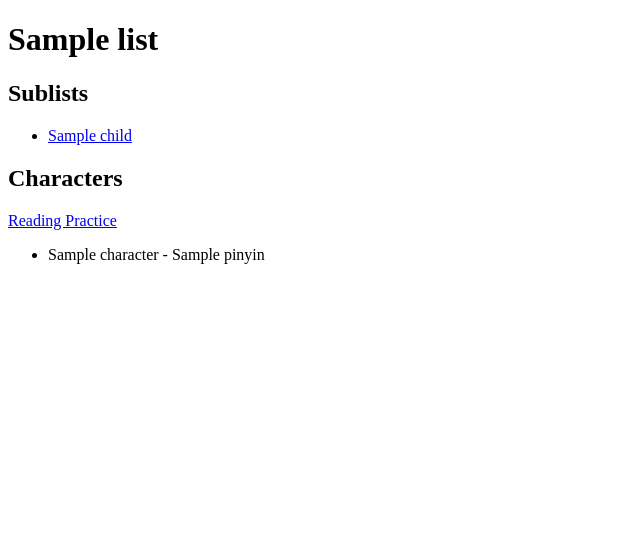
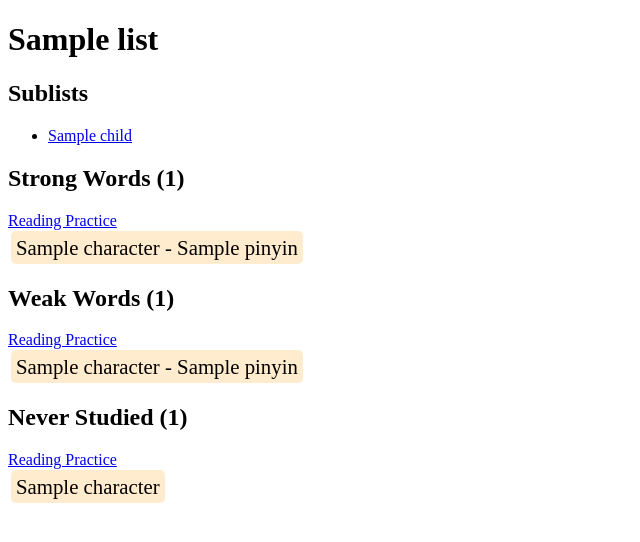
Before and after one commit to chandra-deb/CLP, a Flask app: template app/character/templates/sublists.html in a window 1280 px wide. Shown: the part 26-568 px from the top of the page, without its empty margins (0-640 px from the left). Run offline with Flask 3, Linux system fonts and the light colour scheme; the template is opened without the code that fills it: most values are stand-ins (such as "Sample title", 1, 10 or a date in 2020); parts of the project's set-up code (start-up, migrations or seed data) failed here and were passed over.

Commit message:
initial sublist page

```diff
--- a/app/character/templates/sublists.html
+++ b/app/character/templates/sublists.html
@@ -1,4 +1,20 @@
 {#This version also works well#}
+<html lang="en-US">
+<head>
+    <title>List</title>
+    <style>
+         #strong span, #weak span, #never-sd span {
+            background: blanchedalmond;
+            padding: 5px;
+            margin: 3px;
+            border-radius: 5px;
+            line-height: 35px;
+             font-size: 1.3em;
+        }
+    </style>
+</head>
+<body>
+
 <nav>
     <div>
         <span><a href="{{ url_for('character.lists') }}">All Lists</a></span> ->
@@ -20,11 +36,29 @@
     </ul>
 {% endif %}
 {% if characters|length != 0 %}
-    <h2>Characters</h2>
+    <h2>Strong Words ({{ strong_chars|length }})</h2>
     <a href="{{ url_for('character.reading_practice', list_id=list.id) }}">Reading Practice</a>
-    <ul>
-        {% for character in characters %}
-            <li>{{ character.character }} - {{ character.pinyin }}</li>
+    <div id="strong">
+        {% for character in strong_chars %}
+            <span>{{ character.character }} - {{ character.pinyin }}</span>
         {% endfor %}
-    </ul>
+    </div>
+
+    <h2>Weak Words ({{ weak_chars|length }})</h2>
+    <a href="{{ url_for('character.reading_practice', list_id=list.id) }}">Reading Practice</a>
+    <div id="weak">
+        {% for character in weak_chars %}
+            <span>{{ character.character }} - {{ character.pinyin }}</span>
+        {% endfor %}
+    </div>
+
+    <h2>Never Studied ({{ never_learned_chars|length }})</h2>
+    <a href="{{ url_for('character.reading_practice', list_id=list.id) }}">Reading Practice</a>
+    <div id="never-sd">
+        {% for character in never_learned_chars %}
+            <span>{{ character.character }}</span>
+        {% endfor %}
+    </div>
 {% endif %}
+</body>
+</html>
```
